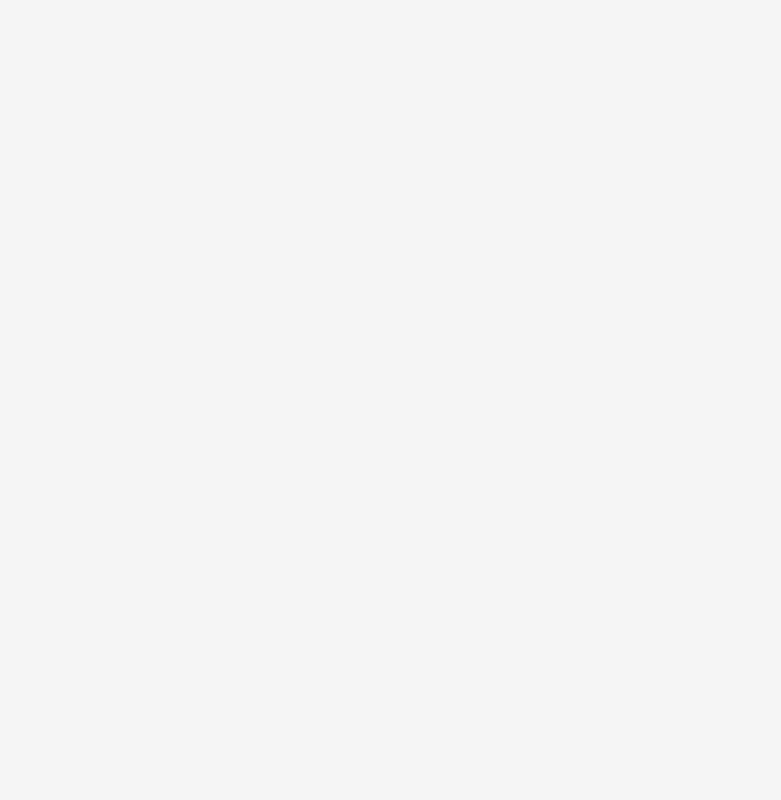
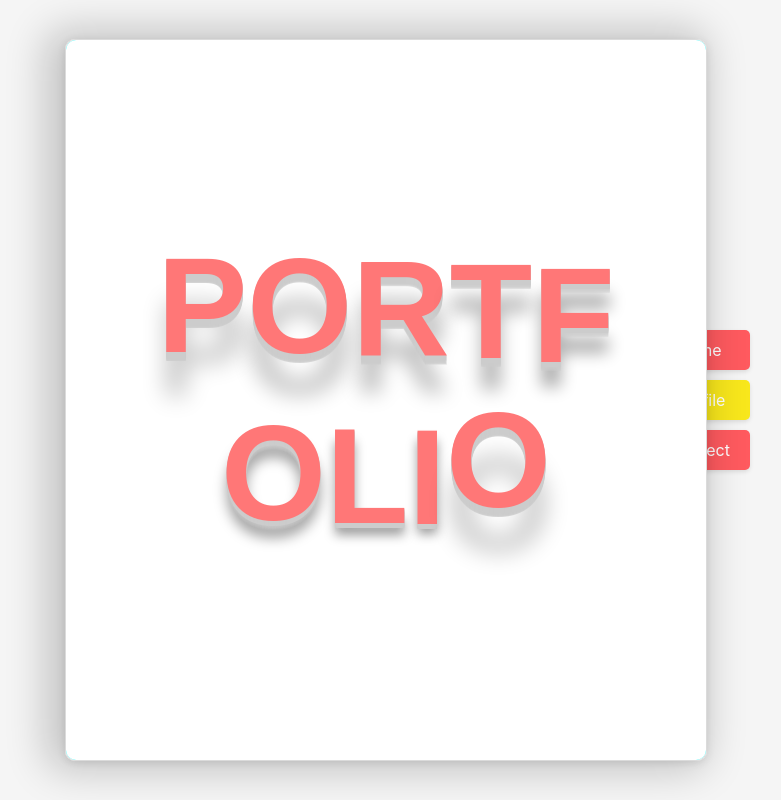
Before and after one commit to ez0603/Portfolio, a React (Create React App) app: page /Portfolio/Home in a window 1280 px wide. Before the commit this address had no page. Shown: the whole page, without its empty margins (274-1055 px from the left). Built offline with nearby package versions, Linux system fonts and the light colour scheme.

Commit message:
Feat : 책 표지 구현

```diff
--- a/src/Routes/HomeRoute.jsx
+++ b/src/Routes/HomeRoute.jsx
@@ -14,7 +14,7 @@ function HomeRoute(props) {
     <>
       <Routes>
         <Route
-          path="/Portfolio/"
+          path="/Portfolio/Home"
           element={
             <>
             <HomeHeader/>
--- a/src/components/Header/Header.jsx
+++ b/src/components/Header/Header.jsx
@@ -7,7 +7,7 @@ function Header(props) {
     <div>
       <div css={s.layout}>
         <div css={s.link}>
-          <Link to="/">Home</Link>
+          <Link to="/Portfolio/Home">Home</Link>
           <Link to="/Profile">Profile</Link>
           <Link to="/Project">Project</Link>
         </div>
--- a/src/components/HomeHeader/HomeHeader.jsx
+++ b/src/components/HomeHeader/HomeHeader.jsx
@@ -7,7 +7,7 @@ function HomeHeader(props) {
     <div>
       <div css={s.layout}>
         <div css={s.link}>
-          <Link to="/">Home</Link>
+          <Link to="/Portfolio/Home">Home</Link>
           <Link to="/Profile">Profile</Link>
           <Link to="/Project">Project</Link>
         </div>
```
